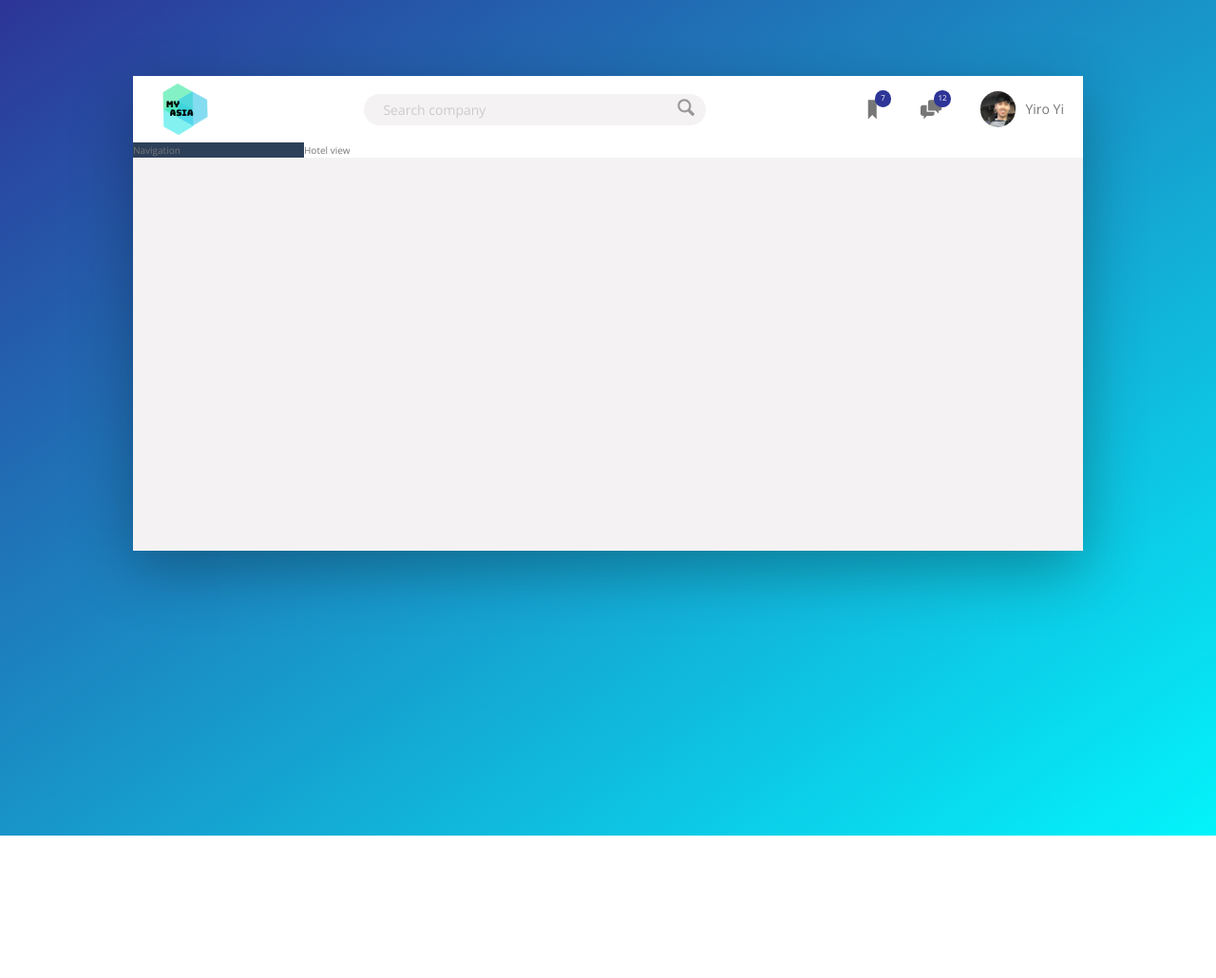
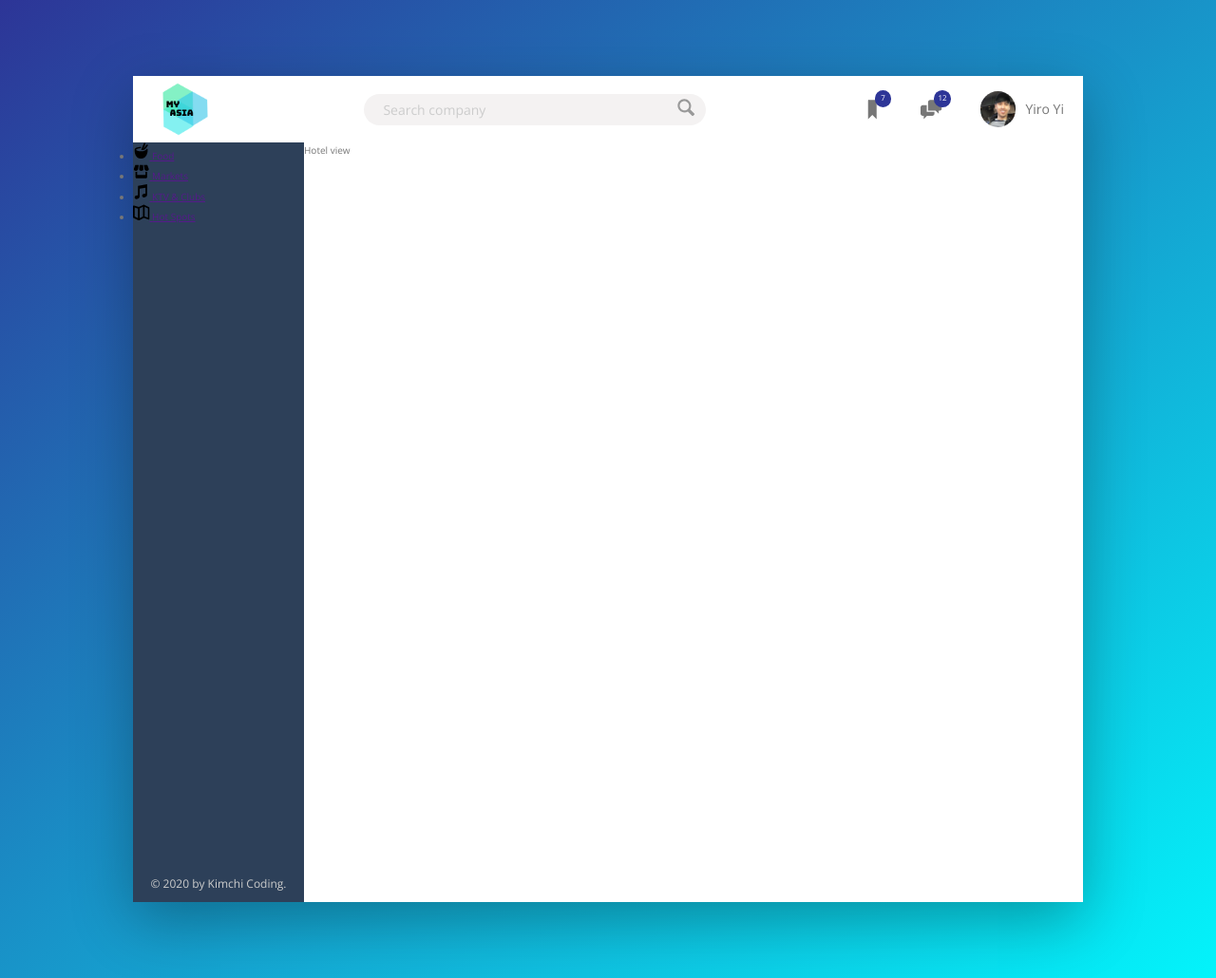
Before and after one commit to YiroYi/my-asia, a website: page index.html in a window 1280 px wide. Shown: the whole page at 95% size. Before the commit the page ends 880 px from the top, so only its background shows below. Drawn offline with nearby package versions, Linux system fonts and the light colour scheme.

Commit message:
navbar structure

```diff
--- a/index.html
+++ b/index.html
@@ -43,7 +43,43 @@
           </header>
           <div class="content">
             <nav class="sidebar">
-              Navigation
+              <ul class="side-nav">
+                <li class="side-nav__item">
+                  <a href="" class="side-nav__link">
+                    <svg class="side-nav__icon">
+                      <use xlink:href="img/sprite.svg#icon-bowl"></use>
+                    </svg>
+                    <span>Food</span>
+                  </a>
+                </li>
+                <li class="side-nav__item">
+                  <a href="" class="side-nav__link">
+                    <svg class="side-nav__icon">
+                      <use xlink:href="img/sprite.svg#icon-shop"></use>
+                    </svg>
+                    <span>Markets</span>
+                  </a>
+                </li>
+                <li class="side-nav__item">
+                  <a href="" class="side-nav__link">
+                    <svg class="side-nav__icon">
+                      <use xlink:href="img/sprite.svg#icon-beamed-note"></use>
+                    </svg>
+                    <span>KTV & Clubs</span>
+                  </a>
+                </li>
+                <li class="side-nav__item">
+                  <a href="" class="side-nav__link">
+                    <svg class="side-nav__icon">
+                      <use xlink:href="img/sprite.svg#icon-map"></use>
+                    </svg>
+                    <span>Hot Spots</span>
+                  </a>
+                </li>
+              </ul>
+              <div class="legal">
+                &copy; 2020 by Kimchi Coding.
+              </div>
             </nav>
             <main class="hotel-view">
               Hotel view
--- a/sass/_components.scss
+++ b/sass/_components.scss
@@ -120,3 +120,35 @@
 
 }
 /*USER NAVIGATION*/
+
+
+/*SIDE BAR*/
+
+.side-nav {
+
+  &__item {
+
+  }
+
+  &__link {
+
+  }
+
+  &__icon {
+    width: 1.75rem;
+    height: 1.75rem;
+  }
+
+}
+
+.legal {
+  font-size: 1.2rem;
+  color: var(--color-grey-light-4);
+  text-align: center;
+  padding: 2.5;
+  margin-bottom: 1rem;
+}
+
+
+
+/*SIDE BAR*/
--- a/sass/_layout.scss
+++ b/sass/_layout.scss
@@ -23,9 +23,13 @@
 .sidebar {
   background-color: var(--color-grey-dark-1);
   flex: 0 0 18%;
+  display: flex;
+  flex-direction: column;
+  justify-content: space-between;
 }
 
 .hotel-view {
   background-color: white;
   flex: 1;
+  height: 80rem;
 }
```
Also changed, not shown: css/style.css.
